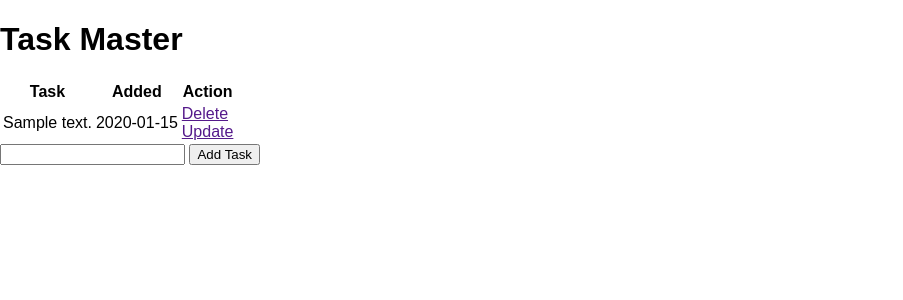
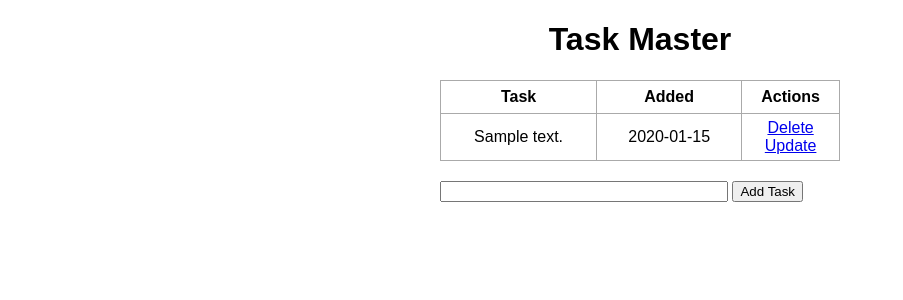
Before and after one commit to ChrisKirbyDev/Flask, a Flask app: page / in a window 1280 px wide. Shown: the top 300 px of the page, without its empty margins (0-903 px from the left). Run offline with Flask 2, Linux system fonts and the light colour scheme; tables that the repository leaves empty hold one stand-in row (values such as "Sample post").

Commit message:
create update file and to handle task content

```diff
--- a/app.py
+++ b/app.py
@@ -9,11 +9,11 @@ db = SQLAlchemy(app)
 class Todo(db.Model):
     id = db.Column(db.Integer, primary_key=True)
     content = db.Column(db.String(200), nullable=False)
-    completed = db.Column(db.Integer, default=0)
     date_created = db.Column(db.DateTime, default=datetime.utcnow)
 
     def __repr__(self):
         return '<Task %r>' % self.id
+
 
 @app.route('/', methods=['POST', 'GET'])
 def index():
@@ -32,5 +32,34 @@ def index():
         tasks = Todo.query.order_by(Todo.date_created).all()
         return render_template('index.html', tasks=tasks)
 
+
+@app.route('/delete/<int:id>')
+def delete(id):
+    task_to_delete = Todo.query.get_or_404(id)
+
+    try:
+        db.session.delete(task_to_delete)
+        db.session.commit()
+        return redirect('/')
+    except:
+        return 'There was a problem deleting that task'
+
+@app.route('/update/<int:id>', methods=['GET', 'POST'])
+def update(id):
+    task = Todo.query.get_or_404(id)
+
+    if request.method == 'POST':
+        task.content = request.form['content']
+
+        try:
+            db.session.commit()
+            return redirect('/')
+        except:
+            return 'There was an issue updating your task'
+
+    else:
+        return render_template('update.html', task=task)
+
+
 if __name__ == "__main__":
     app.run(debug=True)
--- a/static/css/main.css
+++ b/static/css/main.css
@@ -1,4 +1,35 @@
-body {
+body, html {
     margin: 0;
     font-family: sans-serif;
 }
+
+.content {
+    margin: 0 auto;
+    width: 400px;
+}
+
+table, td, th {
+    border: 1px solid #aaa;
+}
+
+table {
+    border-collapse: collapse;
+    width: 100%;
+}
+
+th {
+    height: 30px;
+}
+
+td {
+    text-align: center;
+    padding: 5px;
+}
+
+.form {
+    margin-top: 20px;
+}
+
+#content {
+    width: 70%;
+}
--- a/templates/index.html
+++ b/templates/index.html
@@ -6,30 +6,35 @@
 
 {% block body %}
 <div class="content">
-    <h1>Task Master</h1>
-
+    <h1 style="text-align: center">Task Master</h1>
+    {% if tasks|length < 1 %}
+    <h4 style="text-align: center">There are no tasks. Create one below!</h4>
+    {% else %}
     <table>
         <tr>
             <th>Task</th>
             <th>Added</th>
-            <th>Action</th>
+            <th>Actions</th>
         </tr>
         {% for task in tasks %}
             <tr>
-            <td>{{ task.content}}</td>
+                <td>{{ task.content }}</td>
                 <td>{{ task.date_created.date() }}</td>
                 <td>
-                <a href="">Delete</a>
+                    <a href="/delete/{{task.id}}">Delete</a>
                     <br>
-                <a href="">Update</a>
+                    <a href="/update/{{task.id}}">Update</a>
                 </td>
             </tr>
         {% endfor %}
     </table>
+    {% endif %}
 
+    <div class="form">
         <form action="/" method="POST">
             <input type="text" name="content" id="content">
             <input type="submit" value="Add Task">
         </form>
     </div>
+</div>
 {% endblock %}
```
Also changed, not shown: templates/update.html (added, +18 -0 lines), test.db. Lines whose indentation alone changed are shown as unchanged.
